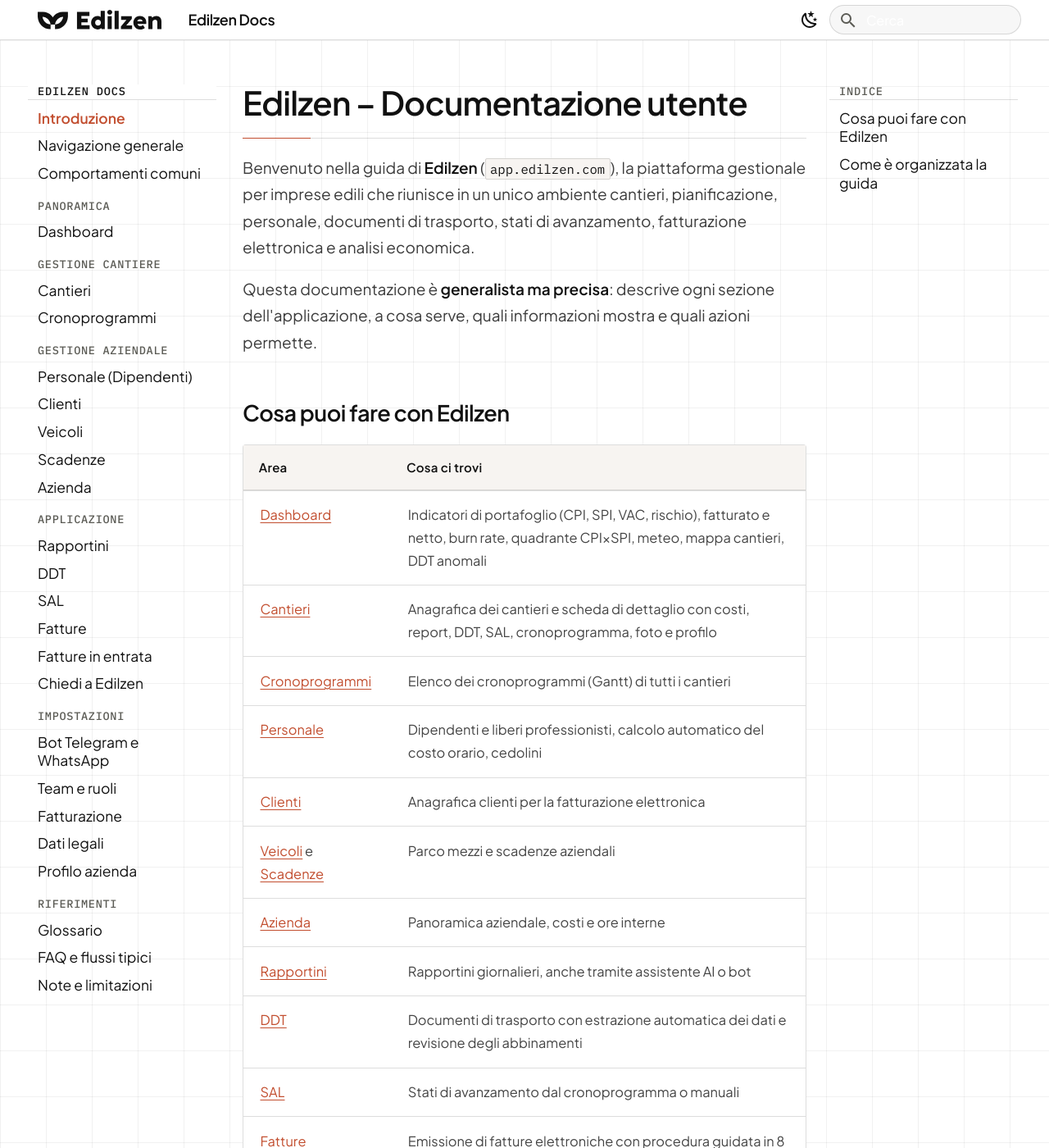
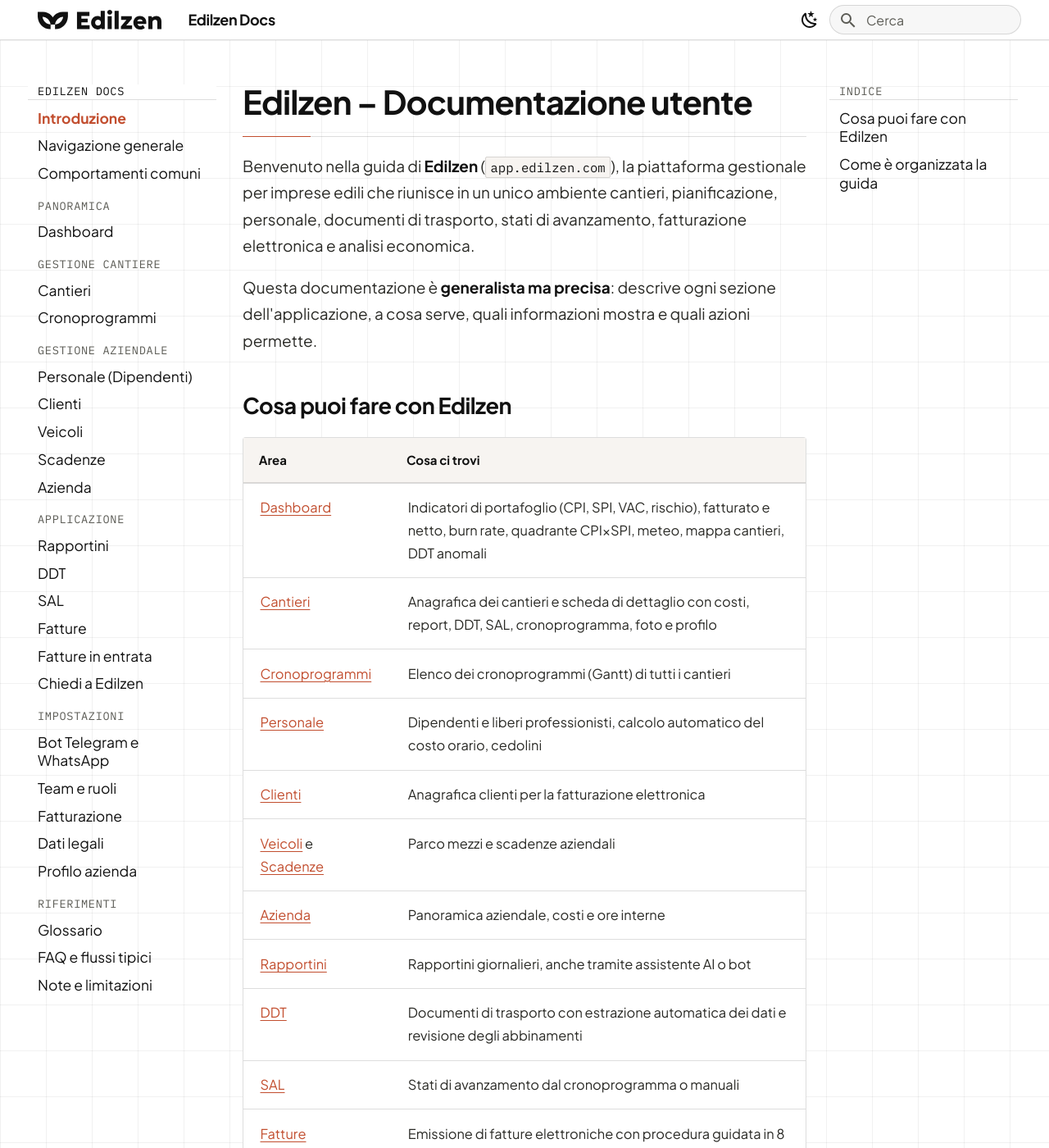
Before and after one commit to Edilzen/edilzen-docs, an MkDocs documentation site: the page built from docs/index.md, in a window 1280 px wide and 1400 px high. Shown: the whole window at 82% size. Built offline with MkDocs 1.6.1 and Material for MkDocs 9.7.7, drawn with Linux system fonts in a browser that asks for light colours.

Commit message:
Corregge i colori Material: header e titoli allineati al tema Edilzen.
Co-authored-by: Cursor <cursoragent@cursor.com>

```diff
--- a/docs/stylesheets/extra.css
+++ b/docs/stylesheets/extra.css
@@ -1,8 +1,7 @@
 /* ========== Edilzen docs theme (allineato a edilzen.com) ========== */
 
-@import url("https://fonts.googleapis.com/css2?family=IBM+Plex+Mono:wght@400;500&family=Plus+Jakarta+Sans:wght@400;500;600;700&display=swap");
-
-:root {
+:root,
+[data-md-color-scheme="default"] {
   --ez-bg: #ffffff;
   --ez-bg-soft: #f7f4f1;
   --ez-surface: rgba(17, 17, 17, 0.03);
@@ -16,6 +15,35 @@
   --ez-radius: 4px;
   --ez-font: "Plus Jakarta Sans", ui-sans-serif, system-ui, -apple-system, "Segoe UI", sans-serif;
   --ez-mono: "IBM Plex Mono", ui-monospace, "JetBrains Mono", monospace;
+
+  /* Material tokens — obbligatori con primary/accent: custom */
+  --md-primary-fg-color: #c24e2f;
+  --md-primary-fg-color--light: #d46a4d;
+  --md-primary-fg-color--dark: #a83f24;
+  --md-primary-bg-color: #ffffff;
+  --md-primary-bg-color--light: #ffffff;
+  --md-accent-fg-color: #c24e2f;
+  --md-accent-fg-color--transparent: rgba(194, 78, 47, 0.12);
+  --md-accent-bg-color: #ffffff;
+  --md-default-fg-color: #111111;
+  --md-default-fg-color--light: #3a3a36;
+  --md-default-fg-color--lighter: #5c5c56;
+  --md-default-fg-color--lightest: rgba(17, 17, 17, 0.22);
+  --md-default-bg-color: #ffffff;
+  --md-default-bg-color--light: #f7f4f1;
+  --md-default-bg-color--lighter: #f7f4f1;
+  --md-default-bg-color--lightest: rgba(17, 17, 17, 0.03);
+  --md-typeset-a-color: #c24e2f;
+  --md-typeset-color: #2a2a26;
+  --md-footer-bg-color: #f7f4f1;
+  --md-footer-bg-color--dark: #ffffff;
+  --md-footer-fg-color: #111111;
+  --md-footer-fg-color--light: #5c5c56;
+  --md-footer-fg-color--lighter: #5c5c56;
+  --md-code-bg-color: #f7f4f1;
+  --md-code-fg-color: #111111;
+  --md-admonition-bg-color: #f7f4f1;
+  --md-admonition-fg-color: #111111;
 }
 
 [data-md-color-scheme="slate"] {
@@ -29,39 +57,47 @@
   --ez-accent: #e06a45;
   --ez-accent-hover: #f07a55;
   --ez-grid: rgba(255, 255, 255, 0.06);
+
+  --md-primary-fg-color: #e06a45;
+  --md-primary-fg-color--light: #f07a55;
+  --md-primary-fg-color--dark: #c24e2f;
+  --md-primary-bg-color: #0a0a0a;
+  --md-primary-bg-color--light: #111111;
+  --md-accent-fg-color: #e06a45;
+  --md-accent-fg-color--transparent: rgba(224, 106, 69, 0.16);
+  --md-accent-bg-color: #0a0a0a;
+  --md-default-fg-color: #ffffff;
+  --md-default-fg-color--light: #e8e8e3;
+  --md-default-fg-color--lighter: #a8a8a3;
+  --md-default-fg-color--lightest: rgba(255, 255, 255, 0.28);
+  --md-default-bg-color: #0a0a0a;
+  --md-default-bg-color--light: #111111;
+  --md-default-bg-color--lighter: #111111;
+  --md-default-bg-color--lightest: rgba(255, 255, 255, 0.04);
+  --md-typeset-a-color: #e06a45;
+  --md-typeset-color: rgba(255, 255, 255, 0.86);
+  --md-footer-bg-color: #111111;
+  --md-footer-bg-color--dark: #0a0a0a;
+  --md-footer-fg-color: #ffffff;
+  --md-footer-fg-color--light: #a8a8a3;
+  --md-footer-fg-color--lighter: #a8a8a3;
+  --md-code-bg-color: #111111;
+  --md-code-fg-color: #ffffff;
+  --md-admonition-bg-color: #111111;
+  --md-admonition-fg-color: #ffffff;
 }
 
-/* Material color bridge */
-[data-md-color-scheme="default"],
-[data-md-color-scheme="slate"] {
-  --md-default-bg-color: var(--ez-bg);
-  --md-default-bg-color--light: var(--ez-bg-soft);
-  --md-default-bg-color--lighter: var(--ez-bg-soft);
-  --md-default-bg-color--lightest: var(--ez-surface);
-  --md-default-fg-color: var(--ez-fg);
-  --md-default-fg-color--light: var(--ez-muted);
-  --md-default-fg-color--lighter: color-mix(in srgb, var(--ez-muted) 70%, transparent);
-  --md-default-fg-color--lightest: var(--ez-line);
+[data-md-color-scheme="default"][data-md-color-primary="deep-orange"],
+[data-md-color-scheme="slate"][data-md-color-primary="deep-orange"] {
   --md-primary-fg-color: var(--ez-accent);
   --md-primary-fg-color--light: var(--ez-accent-hover);
   --md-primary-fg-color--dark: var(--ez-accent);
-  --md-primary-bg-color: #ffffff;
-  --md-primary-bg-color--light: #ffffff;
+}
+
+[data-md-color-scheme="default"][data-md-color-accent="deep-orange"],
+[data-md-color-scheme="slate"][data-md-color-accent="deep-orange"] {
   --md-accent-fg-color: var(--ez-accent);
-  --md-accent-fg-color--transparent: color-mix(in srgb, var(--ez-accent) 12%, transparent);
-  --md-accent-bg-color: #ffffff;
-  --md-typeset-a-color: var(--ez-accent);
-  --md-footer-bg-color: var(--ez-bg-soft);
-  --md-footer-bg-color--dark: var(--ez-bg);
-  --md-footer-fg-color: var(--ez-fg);
-  --md-footer-fg-color--light: var(--ez-muted);
-  --md-footer-fg-color--lighter: var(--ez-muted);
-  --md-code-bg-color: var(--ez-bg-soft);
-  --md-code-fg-color: var(--ez-fg);
-  --md-typeset-table-color: var(--ez-line);
-  --md-typeset-table-color--light: var(--ez-surface);
-  --md-admonition-bg-color: var(--ez-bg-soft);
-  --md-admonition-fg-color: var(--ez-fg);
+  --md-accent-fg-color--transparent: color-mix(in srgb, var(--ez-accent) 14%, transparent);
 }
 
 html,
@@ -78,22 +114,25 @@ body {
   color: #ffffff;
 }
 
-/* Header: flat, architectural */
-.md-header {
-  background: color-mix(in srgb, var(--ez-bg) 92%, transparent);
-  backdrop-filter: blur(12px);
-  color: var(--ez-fg);
+/* Header chiaro stile edilzen.com (non indigo Material) */
+.md-header,
+.md-header--shadow {
+  background: var(--ez-bg) !important;
+  background-color: var(--ez-bg) !important;
+  color: var(--ez-fg) !important;
   border-bottom: 1px solid var(--ez-line);
-  box-shadow: none;
+  box-shadow: none !important;
+}
+
+.md-header__title,
+.md-header__topic,
+.md-header__button {
+  color: var(--ez-fg) !important;
 }
 
 .md-header__title {
   font-weight: 600;
   letter-spacing: -0.02em;
-}
-
-.md-header__button {
-  color: var(--ez-fg);
 }
 
 .md-header__button:hover {
@@ -108,30 +147,26 @@ body {
 .md-logo svg {
   height: 1.15rem;
   width: auto;
-  color: var(--ez-fg);
 }
 
 [data-md-color-scheme="slate"] .md-logo img {
   filter: invert(1);
 }
 
-.md-header__topic:first-child {
-  font-weight: 600;
-}
-
-/* Tabs / search */
 .md-search__form {
-  background: var(--ez-surface);
+  background: var(--ez-surface) !important;
   border: 1px solid var(--ez-line);
   border-radius: 999px;
-  box-shadow: none;
+  box-shadow: none !important;
 }
 
 .md-search__input {
   font-family: var(--ez-font);
+  color: var(--ez-fg);
 }
 
-.md-search__input + .md-search__icon {
+.md-search__input + .md-search__icon,
+.md-search__input::placeholder {
   color: var(--ez-muted);
 }
 
@@ -141,83 +176,66 @@ body {
   box-shadow: none;
 }
 
-/* Sidebar */
-.md-sidebar {
-  border-right: none;
-}
-
-.md-nav__title {
-  font-family: var(--ez-mono);
-  font-size: 0.68rem;
-  font-weight: 500;
-  letter-spacing: 0.06em;
-  text-transform: uppercase;
-  color: var(--ez-muted);
-}
-
+.md-nav__title,
 .md-nav__item--section > .md-nav__link {
   font-family: var(--ez-mono);
   font-size: 0.68rem;
   font-weight: 500;
   letter-spacing: 0.05em;
   text-transform: uppercase;
-  color: var(--ez-muted);
+  color: var(--ez-muted) !important;
+}
+
+.md-nav__item--section > .md-nav__link {
   margin-top: 1rem;
 }
 
 .md-nav__link {
   border-radius: var(--ez-radius);
   font-size: 0.875rem;
+  color: var(--ez-fg);
 }
 
-.md-nav__link:hover {
-  color: var(--ez-accent);
+.md-nav__link:hover,
+.md-nav__link--active,
+.md-nav__item--active > .md-nav__link {
+  color: var(--ez-accent) !important;
 }
 
 .md-nav__link--active,
 .md-nav__item--active > .md-nav__link {
-  color: var(--ez-accent);
   font-weight: 600;
 }
 
-.md-nav__link--active::before,
-.md-nav__item--active > .md-nav__link::before {
-  content: none;
-}
-
-/* Main content */
 .md-main {
-  background:
+  background-color: var(--ez-bg);
+  background-image:
     linear-gradient(to right, var(--ez-grid) 1px, transparent 1px),
     linear-gradient(to bottom, var(--ez-grid) 1px, transparent 1px);
   background-size: 56px 56px;
-  background-attachment: local;
-}
-
-.md-content {
-  background: transparent;
 }
 
 .md-typeset {
   font-family: var(--ez-font);
   font-size: 0.95rem;
   line-height: 1.7;
-  color: color-mix(in srgb, var(--ez-fg) 82%, transparent);
+  color: var(--md-typeset-color);
 }
 
 .md-typeset h1,
 .md-typeset h2,
 .md-typeset h3,
 .md-typeset h4 {
-  color: var(--ez-fg);
-  font-weight: 600;
+  color: var(--ez-fg) !important;
+  font-weight: 600 !important;
   letter-spacing: -0.02em;
   scroll-margin-top: 5rem;
 }
 
 .md-typeset h1 {
-  font-size: 2rem;
-  margin-bottom: 0.85rem;
+  font-size: 2rem !important;
+  line-height: 1.25 !important;
+  margin: 0 0 0.85rem !important;
   padding-bottom: 0.85rem;
   border-bottom: 1px solid var(--ez-line);
   position: relative;
@@ -234,14 +252,13 @@ body {
 }
 
 .md-typeset h2 {
-  font-size: 1.35rem;
-  margin-top: 2.25rem;
-  padding-top: 0.35rem;
+  font-size: 1.35rem !important;
+  margin-top: 2.25rem !important;
 }
 
 .md-typeset h3 {
-  font-size: 1.1rem;
-  margin-top: 1.75rem;
+  font-size: 1.1rem !important;
+  margin-top: 1.75rem !important;
 }
 
 .md-typeset a {
@@ -271,7 +288,6 @@ body {
 
 .md-typeset pre > code {
   border: none;
-  border-radius: 0;
   background: transparent;
 }
 
@@ -283,7 +299,6 @@ body {
   box-shadow: none;
 }
 
-/* Tables — technical / hairline */
 .md-typeset table:not([class]) {
   font-size: 0.82rem;
   border: 1px solid var(--ez-line);
@@ -298,20 +313,17 @@ body {
   color: var(--ez-fg);
   font-weight: 600;
   font-size: 0.75rem;
-  letter-spacing: 0.02em;
   border-bottom: 1px solid var(--ez-line);
 }
 
 .md-typeset table:not([class]) td {
   border-top: 1px solid var(--ez-line);
-  color: color-mix(in srgb, var(--ez-fg) 78%, transparent);
 }
 
 .md-typeset table:not([class]) tr:hover td {
   background: var(--ez-surface);
 }
 
-/* Admonitions */
 .md-typeset .admonition,
 .md-typeset details {
   border: 1px solid var(--ez-line);
@@ -324,27 +336,11 @@ body {
 
 .md-typeset .admonition-title,
 .md-typeset summary {
-  background: transparent;
+  background: transparent !important;
   font-weight: 600;
   color: var(--ez-fg);
 }
 
-.md-typeset .admonition.info,
-.md-typeset details.info {
-  border-left-color: var(--ez-accent);
-}
-
-.md-typeset .admonition.tip,
-.md-typeset details.tip {
-  border-left-color: #2f6fed;
-}
-
-.md-typeset .admonition.warning,
-.md-typeset details.warning {
-  border-left-color: #d97706;
-}
-
-/* Screenshots */
 .md-typeset img.screenshot {
   border: 1px solid var(--ez-line);
   border-radius: var(--ez-radius);
@@ -353,28 +349,18 @@ body {
   margin: 1.25rem 0;
 }
 
-/* TOC */
 .md-nav--secondary .md-nav__title {
-  background: transparent;
-  box-shadow: none;
+  background: transparent !important;
+  box-shadow: none !important;
   border-bottom: 1px solid var(--ez-line);
+  color: var(--ez-muted) !important;
 }
 
-.md-nav--secondary .md-nav__link--active {
-  color: var(--ez-accent);
-}
-
-/* Tabs */
 .md-typeset .tabbed-labels > label {
   font-family: var(--ez-mono);
   font-size: 0.75rem;
   letter-spacing: 0.03em;
   text-transform: uppercase;
-  border-bottom: 1px solid var(--ez-line);
-}
-
-.md-typeset .tabbed-labels > label:hover {
-  color: var(--ez-accent);
 }
 
 .md-typeset .tabbed-set > input:checked + label {
@@ -382,73 +368,48 @@ body {
   border-color: var(--ez-accent);
 }
 
-/* Footer */
 .md-footer {
   border-top: 1px solid var(--ez-line);
-  background: var(--ez-bg-soft);
+  background: var(--ez-bg-soft) !important;
   color: var(--ez-muted);
 }
 
 .md-footer-meta {
-  background: var(--ez-bg);
+  background: var(--ez-bg) !important;
   border-top: 1px solid var(--ez-line);
 }
 
 .md-copyright {
   font-family: var(--ez-mono);
   font-size: 0.7rem;
-  letter-spacing: 0.02em;
 }
 
-.md-social__link svg {
-  fill: var(--ez-muted);
-}
-
-/* Buttons / CTAs in content */
 .md-typeset .md-button {
   border-radius: 999px;
   border: 1px solid var(--ez-line);
   font-weight: 500;
-  font-size: 0.875rem;
-  padding: 0.55em 1.15em;
 }
 
 .md-typeset .md-button--primary {
-  background: var(--ez-accent);
-  border-color: var(--ez-accent);
-  color: #ffffff;
+  background: var(--ez-accent) !important;
+  border-color: var(--ez-accent) !important;
+  color: #ffffff !important;
 }
 
 .md-typeset .md-button--primary:hover {
-  background: var(--ez-accent-hover);
-  border-color: var(--ez-accent-hover);
-  color: #ffffff;
+  background: var(--ez-accent-hover) !important;
+  border-color: var(--ez-accent-hover) !important;
 }
 
-/* Top progress bar */
 .md-top {
   border-radius: 999px;
-  background: var(--ez-accent);
-  color: #ffffff;
+  background: var(--ez-accent) !important;
+  color: #ffffff !important;
 }
 
-/* Soften Material purple leftovers */
-.md-typeset .md-annotation__index::after,
-.md-typeset .mdx-badge {
-  background: var(--ez-accent);
-}
-
-/* Mobile nav */
 .md-nav--primary .md-nav__title {
-  background: var(--ez-bg);
-  color: var(--ez-fg);
-  box-shadow: none;
+  background: var(--ez-bg) !important;
+  color: var(--ez-fg) !important;
+  box-shadow: none !important;
   border-bottom: 1px solid var(--ez-line);
 }
-
-@media screen and (max-width: 76.1875em) {
-  .md-nav--primary .md-nav__title[for="__drawer"] {
-    background: var(--ez-bg);
-    color: var(--ez-fg);
-  }
-}
--- a/mkdocs.yml
+++ b/mkdocs.yml
@@ -28,15 +28,15 @@ theme:
   palette:
     - media: "(prefers-color-scheme: light)"
       scheme: default
-      primary: custom
-      accent: custom
+      primary: deep-orange
+      accent: deep-orange
       toggle:
         icon: material/weather-night
         name: Passa al tema scuro
     - media: "(prefers-color-scheme: dark)"
       scheme: slate
-      primary: custom
-      accent: custom
+      primary: deep-orange
+      accent: deep-orange
       toggle:
         icon: material/weather-sunny
         name: Passa al tema chiaro
```
